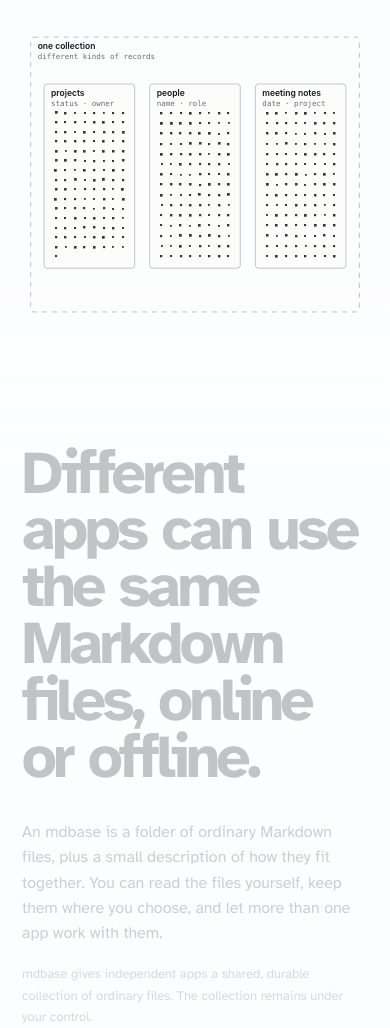
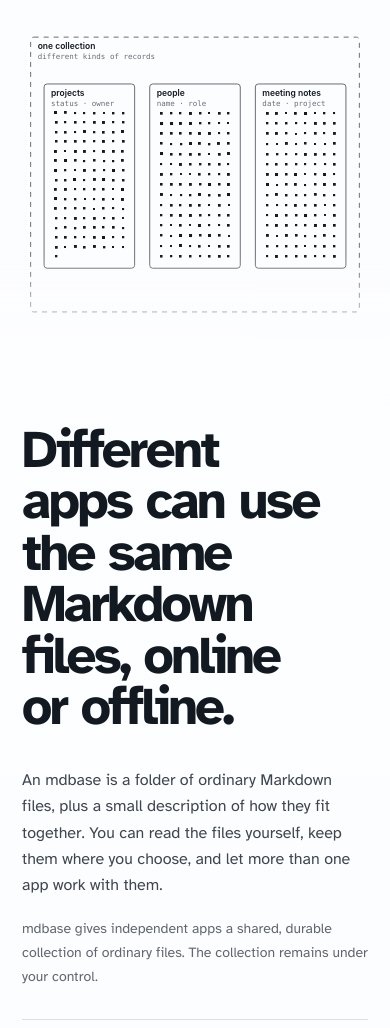
Before and after one commit to mdbase-dev/mdbase.dev, an Astro site: page / in a window 390 px wide. Shown: the part 66-1094 px from the top of the page. Built offline with nearby package versions, Linux system fonts and the light colour scheme; Astro itself is replaced by a stand-in of ours; a web font is replaced by a local one.

Commit message:
Improve landing contrast across themes and mobile

```diff
--- a/public/mdbase-murmuration.js
+++ b/public/mdbase-murmuration.js
@@ -26,12 +26,16 @@
       let scrollFrame = 0;
       const palette = {
         paper: "rgb(252 252 251)",
+        surface: "rgb(252 252 251)",
+        surfaceSubtle: "rgb(247 248 249)",
         ink: "rgb(25 27 31)",
+        soft: "rgb(68 73 80)",
         muted: "rgb(111 116 124)",
         line: "rgb(204 208 213)",
         lineSoft: "rgb(226 229 232)",
         accent: "rgb(42 104 143)",
         particle: "rgb(25 27 31 / 0.88)",
+        particleIntro: "rgb(25 27 31 / 0.88)",
         replica: "rgb(81 87 95 / 0.62)"
       };
 
@@ -39,17 +43,25 @@
         const styles = getComputedStyle(document.documentElement);
         const dark = styles.colorScheme === "dark";
         palette.paper = styles.getPropertyValue("--color-surface").trim() || palette.paper;
+        palette.surface = styles.getPropertyValue("--color-surface").trim() || palette.surface;
+        palette.surfaceSubtle =
+          styles.getPropertyValue("--color-surface-subtle").trim() || palette.surfaceSubtle;
         palette.ink = styles.getPropertyValue("--color-text").trim() || palette.ink;
+        palette.soft = styles.getPropertyValue("--color-text-soft").trim() || palette.soft;
         palette.muted = styles.getPropertyValue("--color-text-muted").trim() || palette.muted;
-        palette.line = styles.getPropertyValue("--color-border-strong").trim() || palette.line;
+        palette.line = dark
+          ? styles.getPropertyValue("--color-text-faint").trim() || palette.muted
+          : styles.getPropertyValue("--color-text-muted").trim() || palette.muted;
         palette.lineSoft = styles.getPropertyValue("--color-border").trim() || palette.lineSoft;
         palette.accent = styles.getPropertyValue("--color-accent").trim() || palette.accent;
         palette.particle = dark
-          ? styles.getPropertyValue("--color-text-soft").trim() || palette.ink
-          : "rgb(25 27 31 / 0.88)";
-        palette.replica = dark
           ? styles.getPropertyValue("--color-text-muted").trim() || palette.muted
-          : "rgb(81 87 95 / 0.62)";
+          : styles.getPropertyValue("--color-text").trim() || palette.ink;
+        palette.particleIntro = dark
+          ? styles.getPropertyValue("--color-text-soft").trim() || palette.soft
+          : styles.getPropertyValue("--color-text").trim() || palette.ink;
+        palette.replica =
+          styles.getPropertyValue("--color-text-muted").trim() || palette.muted;
       }
 
       class Particle {
@@ -842,7 +854,8 @@
         if (!points || points.length < 2) return;
 
         context.save();
-        context.strokeStyle = "rgb(113 120 129 / 0.48)";
+        context.strokeStyle = palette.muted;
+        context.globalAlpha = 0.88;
         context.lineWidth = 1;
         context.setLineDash(edge.dashed ? [4, 5] : []);
         context.beginPath();
@@ -854,7 +867,8 @@
         const finalPoint = points[points.length - 1];
         const previousPoint = points[points.length - 2];
         const angle = Math.atan2(finalPoint.y - previousPoint.y, finalPoint.x - previousPoint.x);
-        context.fillStyle = "rgb(113 120 129 / 0.62)";
+        context.fillStyle = palette.muted;
+        context.globalAlpha = 0.95;
         context.beginPath();
         context.moveTo(finalPoint.x, finalPoint.y);
         context.lineTo(
@@ -882,7 +896,7 @@
         context.font =
           `${compact ? 8 : 9}px ui-monospace, SFMono-Regular, Menlo, Consolas, monospace`;
         const metrics = context.measureText(edge.label);
-        context.fillStyle = "rgb(252 252 251 / 0.96)";
+        context.fillStyle = palette.surface;
         context.fillRect(x - metrics.width / 2 - 4, y - 7, metrics.width + 8, 12);
         context.fillStyle = palette.muted;
         context.textAlign = "center";
@@ -895,18 +909,18 @@
         context.save();
 
         if (node.kind === "boundary") {
-          context.fillStyle = "rgb(252 252 251 / 0.42)";
-          context.strokeStyle = "rgb(126 133 142 / 0.48)";
+          context.fillStyle = palette.surface;
+          context.strokeStyle = palette.line;
           context.setLineDash([5, 5]);
+        } else if (node.kind === "authority") {
+          context.fillStyle = palette.surfaceSubtle;
+          context.strokeStyle = palette.accent;
+          context.setLineDash([]);
         } else {
           context.fillStyle =
-            node.kind === "authority"
-              ? "rgb(247 250 251 / 0.94)"
-              : "rgb(252 252 251 / 0.90)";
+            node.kind === "service" ? palette.surfaceSubtle : palette.surface;
           context.strokeStyle =
-            node.kind === "authority"
-              ? "rgb(42 104 143 / 0.62)"
-              : "rgb(152 158 166 / 0.56)";
+            node.kind === "replica" ? palette.muted : palette.line;
           context.setLineDash(node.kind === "replica" ? [4, 4] : []);
         }
 
@@ -950,8 +964,30 @@
         context.restore();
       }
 
+      function particleFill(particle) {
+        if (particle.role === "packet" || particle.role === "metadata") {
+          return palette.accent;
+        }
+        if (activeScene === "intro") {
+          return particle.index % 17 === 0
+            ? palette.accent
+            : palette.particleIntro;
+        }
+        if (activeScene === "modes" && particle.index >= 181) {
+          return palette.accent;
+        }
+        if (
+          activeScene === "access"
+          && particle.index >= 151
+          && particle.index < 301
+        ) {
+          return palette.accent;
+        }
+        return palette.particle;
+      }
+
       function drawParticle(particle, compact) {
-        const baseSize = compact ? 2.25 : 3.25;
+        const baseSize = compact ? 2.5 : 3.25;
         const size =
           particle.role === "packet"
             ? baseSize * 1.5
@@ -961,14 +997,11 @@
 
         if (particle.role === "replica") {
           context.strokeStyle = palette.replica;
-          context.lineWidth = 0.8;
-          context.strokeRect(x, y, Math.max(1.5, size), Math.max(1.5, size));
+          context.lineWidth = 0.9;
+          context.strokeRect(x, y, Math.max(1.75, size), Math.max(1.75, size));
         } else {
-          context.fillStyle =
-            particle.role === "packet" || particle.role === "metadata"
-              ? palette.accent
-              : palette.particle;
-          context.fillRect(x, y, Math.max(1.5, size), Math.max(1.5, size));
+          context.fillStyle = particleFill(particle);
+          context.fillRect(x, y, Math.max(1.75, size), Math.max(1.75, size));
         }
       }
 
--- a/src/styles/home.css
+++ b/src/styles/home.css
@@ -4,8 +4,16 @@
   --paper-soft: var(--color-surface-subtle);
   --ink: var(--color-text);
   --ink-soft: var(--color-text-soft);
-  --muted: var(--color-text-muted);
-  --line: var(--color-border);
+  --muted: color-mix(
+    in oklch,
+    var(--color-text-muted) 82%,
+    var(--color-text-soft)
+  );
+  --line: color-mix(
+    in oklch,
+    var(--color-border) 82%,
+    var(--color-border-strong)
+  );
   --line-strong: var(--color-border-strong);
   --accent: var(--color-accent);
   --accent-soft: color-mix(in oklch, var(--color-surface) 86%, var(--color-accent));
@@ -22,16 +30,19 @@
 }
 
 .home-body::before {
+  z-index: 1;
   background: linear-gradient(
     90deg,
     var(--paper) 0%,
-    var(--paper) 36%,
-    color-mix(in oklch, var(--paper) 92%, transparent) 45%,
-    transparent 64%
+    var(--paper) 45%,
+    color-mix(in oklch, var(--paper) 96%, transparent) 50%,
+    color-mix(in oklch, var(--paper) 62%, transparent) 58%,
+    transparent 66%
   );
 }
 
 .home-body > main {
+  z-index: 2;
   min-height: 100vh;
   padding-top: 0;
 }
@@ -60,6 +71,7 @@
 }
 
 .home-body .scroll-progress {
+  z-index: 101;
   top: calc(var(--header) - 1px);
 }
 
@@ -72,14 +84,71 @@
   border-color: var(--accent);
 }
 
+.home-body .chapter__inner {
+  opacity: 1;
+  transform: translateY(12px);
+}
+
+.home-body .chapter.is-active .chapter__inner {
+  transform: translateY(0);
+}
+
+.home-body h1,
+.home-body h2 {
+  line-height: 0.98;
+  letter-spacing: -0.05em;
+}
+
 @media (max-width: 820px) {
   .home-body::before {
     background: linear-gradient(
       180deg,
       transparent 0%,
-      transparent 40vh,
-      color-mix(in oklch, var(--paper) 88%, transparent) 50vh,
-      var(--paper) 65vh
+      transparent 38vh,
+      color-mix(in oklch, var(--paper) 44%, transparent) 44vh,
+      color-mix(in oklch, var(--paper) 96%, transparent) 54vh,
+      var(--paper) 58vh
     );
   }
+
+  .home-body .chapter__inner,
+  .home-body .chapter.is-active .chapter__inner {
+    opacity: 1;
+    transform: none;
+  }
+
+  .home-body h1 {
+    font-size: clamp(2.75rem, 13.5vw, 4rem);
+  }
+
+  .home-body h2 {
+    font-size: clamp(2.4rem, 11.5vw, 3.5rem);
+  }
+
+  .home-body .chapter__lead {
+    font-size: 1rem;
+    line-height: 1.65;
+  }
+
+  .home-body .chapter__body {
+    font-size: 0.875rem;
+    line-height: 1.72;
+  }
+
+  .home-body .facts span {
+    font-size: 0.6875rem;
+  }
+
+  .home-body .facts strong,
+  .home-body .steps strong {
+    font-size: 0.8125rem;
+    line-height: 1.5;
+  }
 }
+
+@media (max-width: 480px) {
+  .home-body .file-tree,
+  .home-body .record-example {
+    font-size: 0.6875rem;
+  }
+}
```
Also changed, not shown: DESIGN.md (+7 -2 lines), scripts/sync-sources.mjs (+169 -20 lines).
